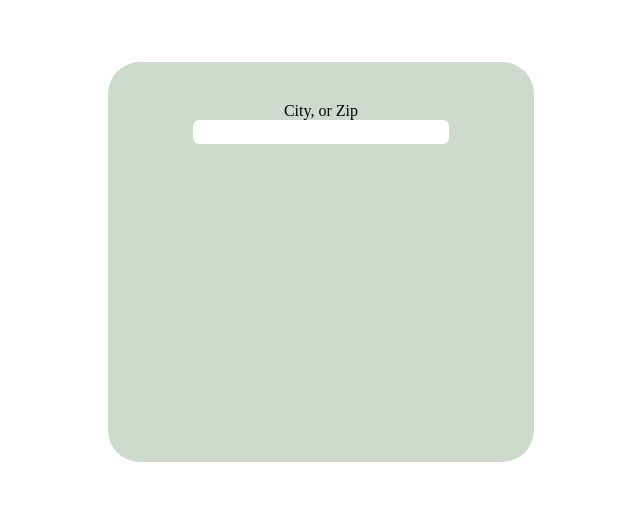
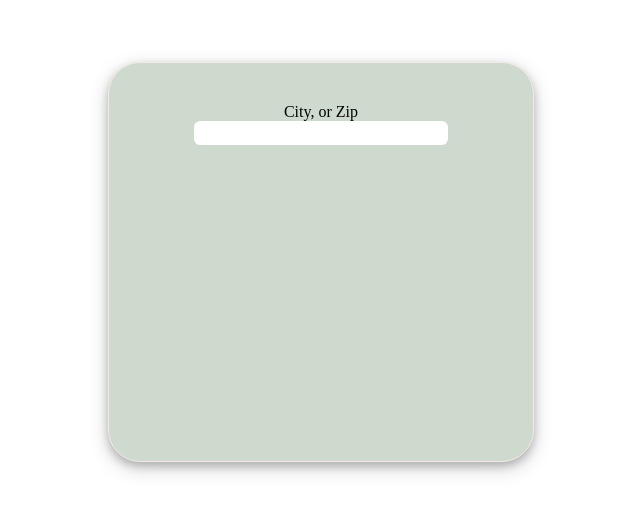
Before and after one commit to dev300blk/apiPractice, a plain HTML site: page index.html in a window 1280 px wide. Shown: the part 138-650 px from the top of the page, without its empty margins (319-959 px from the left). Drawn offline with Linux system fonts and the light colour scheme.

Commit message:
Box shadow

```diff
--- a/style.css
+++ b/style.css
@@ -19,13 +19,14 @@ main{
 }
 
 .container{
-    /* border: solid black .5px; */
+    border: solid rgb(245, 232, 232) .1px;
     background-color: rgb(207, 218, 207);
     display: grid;
     grid-template-columns: repeat(5, 1fr);
     grid-template-rows: repeat(10, 1fr);
     grid-area: 2/3/4/4;
     border-radius: 2rem;
+    box-shadow: 0 4px 8px 0 rgba(0, 0, 0, 0.2), 0 6px 20px 0 rgba(0, 0, 0, 0.19);
 }
 
 form{
```
